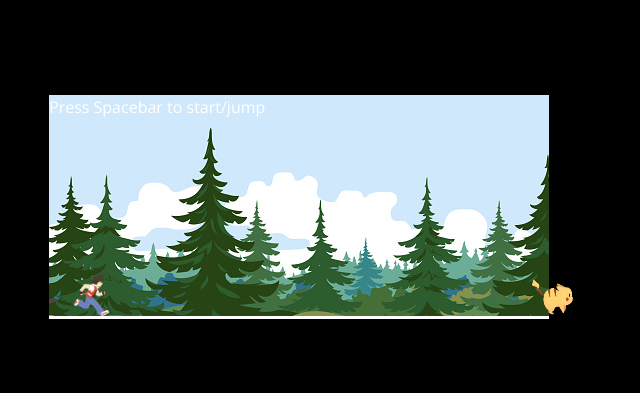
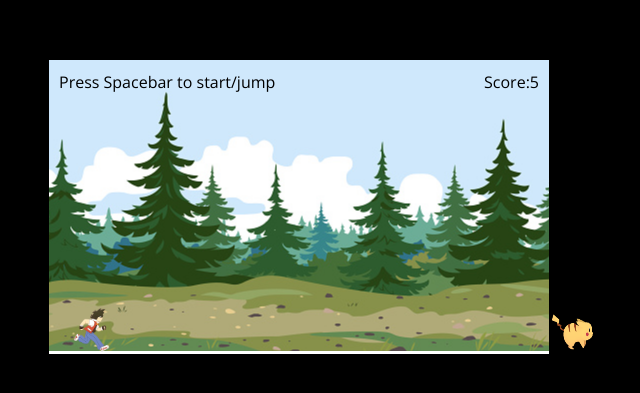
Before and after one commit to kodeflap/pokemon, a plain HTML site: page index.html in a window 1280 px wide. Shown: the part 193-586 px from the top of the page, without its empty margins (341-981 px from the left). Drawn offline with nearby package versions, Linux system fonts and the light colour scheme.

Commit message:
Score counter added and screenshot of application

```diff
--- a/css/main.css
+++ b/css/main.css
@@ -34,12 +34,21 @@ body{
 p{
   font-size: 1.6rem;
   line-height: 1.5;
-  color: var(--white);
+  display: inline;
+  color: var(--black);
 }
-
+.top
+{
+  display: flex;
+  justify-content: space-between;
+  top:2rem;
+  padding: 1rem;
+  left: 1rem;
+  align-content: space-between;
+}
 .container
 {
-  background: url("../img/bg.jpg");
+  background: url("../img/bg.jpg") center no-repeat;
   position: relative;
 }
 
@@ -56,7 +65,7 @@ container::after
 .game
 {
   width: 500px;
-  height: 200px;
+  height: 250px;
   border-bottom: 3px solid var(--white);
   margin: auto;
 }
@@ -65,7 +74,7 @@ container::after
   width: 20px;
   height: 50px;
   position: relative;
-  top: 150px;
+  top: 200px;
   left: 20px;
   z-index: 1;
 }
@@ -78,7 +87,7 @@ container::after
     top:150px;
   }
   30%{
-    top:150px;
+    top:100px;
   }
   50%{
     top:60px;
@@ -95,16 +104,16 @@ container::after
 .pikachu
 {
   width:20px;
-  height: 50px;
+  height: 30px;
   position: relative;
-  top: 100px;
+  top: 150px;
   left: 350px;
   animation: move 1s infinite linear;
   z-index: 1;
 }
 @keyframes move {
   0%{
-    left:480px;
+    left:500px;
   }
   100%{
     left:-20px;
--- a/index.html
+++ b/index.html
@@ -14,7 +14,9 @@
 <body>
 
 <div class="container">
+  <div class="top">
   <p>Press Spacebar to start/jump</p>
+    <p class="score_para">Score:<span id ="score"></span></p></div>
   <div class="game">
     <div class="ash_character"><img src="img/ash.gif" alt="no picture" class="ash"></div>
     <div class="pikachu"><img src="img/pikachu.gif" alt="pikachu"></div>
--- a/js/main.js
+++ b/js/main.js
@@ -1,7 +1,7 @@
 const ash_char = document.querySelector(".ash_character");
 const ash = document.querySelector(".ash");
 const pikachu = document.querySelector(".pikachu");
-
+var counter = 0;
 function jump()
 {
     if(ash.classList != "animate") {
@@ -19,9 +19,16 @@ document.addEventListener("keydown",function () {
 let isAlive = setInterval(function (){
     let ashTop = parseInt(window.getComputedStyle(ash).getPropertyValue("top"));
     let pikachuleft = parseInt(window.getComputedStyle(pikachu).getPropertyValue("left"));
-    if(pikachuleft < 40 && pikachuleft > 20 && ashTop >= 130)
+    if(pikachuleft < 20 && pikachuleft > -20 && ashTop >= 130)
     {
         pikachu.style.animation = "none";
-        alert("Game Over.Press SpaceBar to restart");
+        alert("\n\nGame Over.Press SpaceBar to restart\n Score: "+Math.floor(counter/100));
+        counter = 0;
+       // pikachu.style.animation = "move 1s infinite linear"
+    }
+    else
+    {
+        counter++;
+        document.getElementById("score").innerHTML = Math.floor(counter/100);
     }
 },10);
```
Also changed, not shown: output/img.png (added).
